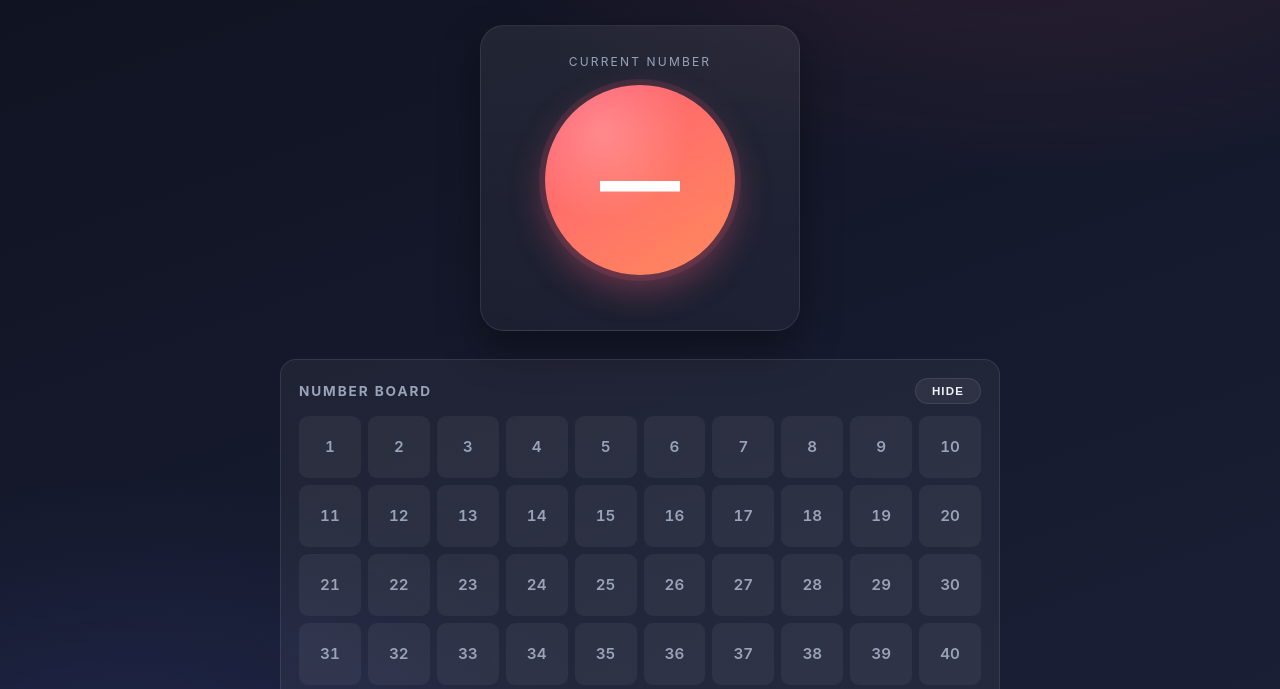
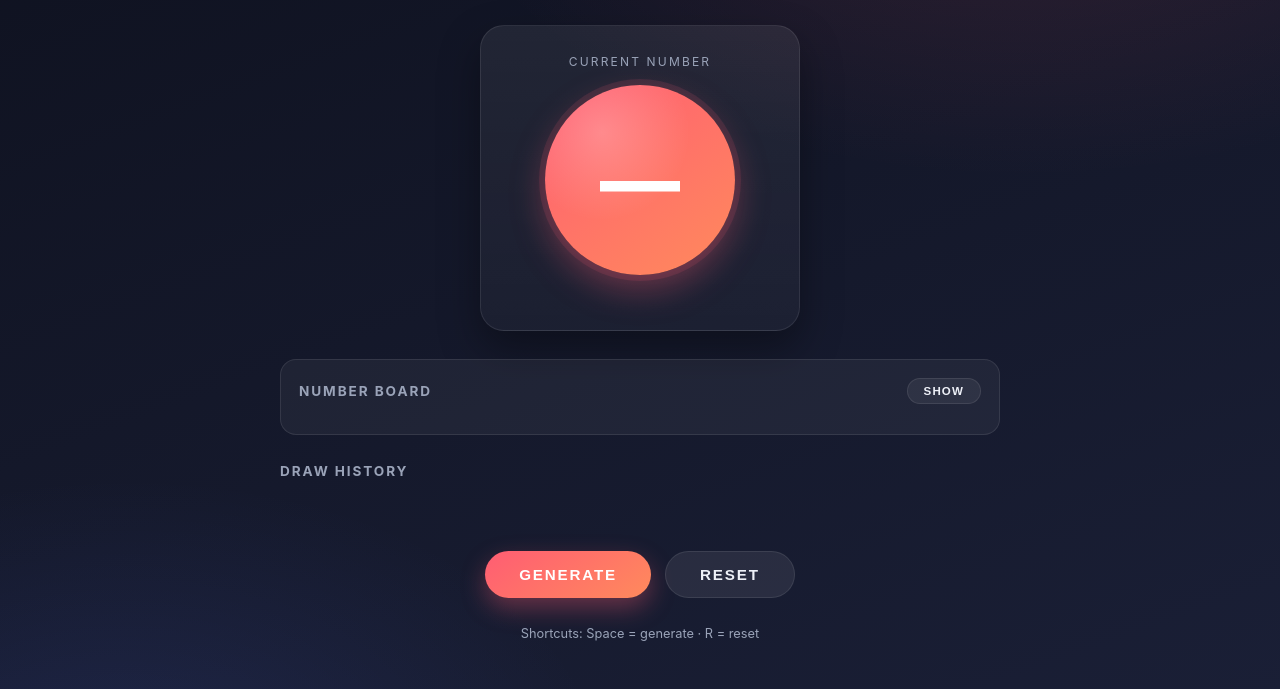
Before and after one commit to Surajj042/Bingo-Caller, a plain HTML site: page index.html in a window 1280 px wide. Shown: the part 102-791 px from the top of the page. Drawn offline with Linux system fonts and the light colour scheme.

Commit message:
Made Number board hide by default

```diff
--- a/index.html
+++ b/index.html
@@ -22,9 +22,9 @@
     <section class="board-wrap" aria-label="Number board">
       <div class="board-header">
         <h2>Number Board</h2>
-        <button id="board-toggle" class="btn-toggle" aria-expanded="true">Hide</button>
+        <button id="board-toggle" class="btn-toggle" aria-expanded="false">Show</button>
       </div>
-      <div id="board" class="board"></div>
+      <div id="board" class="board hidden"></div>
     </section>
 
     <section class="history-wrap">
```
